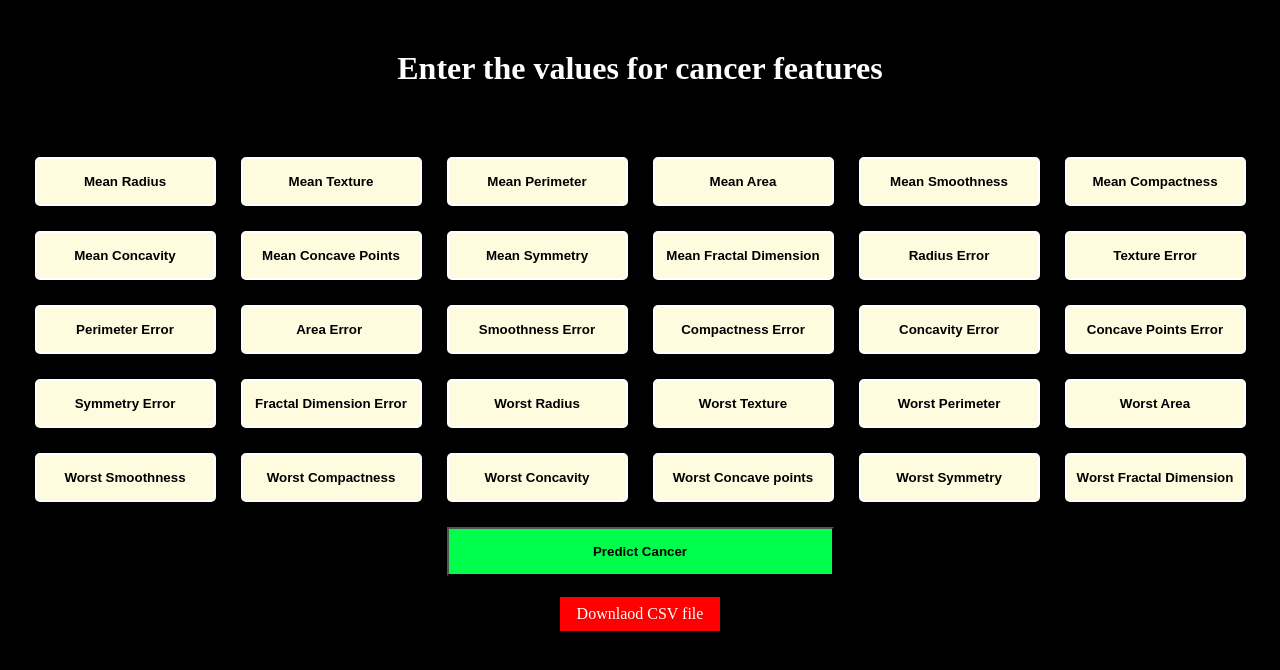
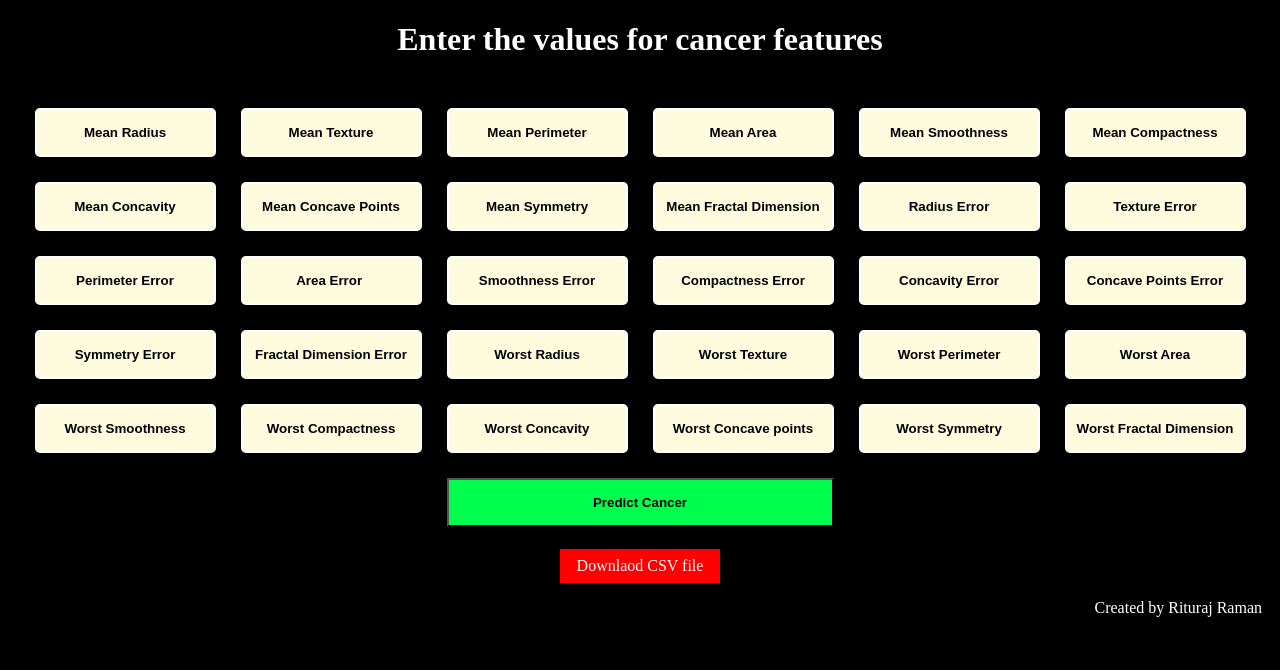
Before and after one commit to RITURAJRAMAN/Breast_Cancer_Detection_Project, a Flask app: page / in a window 1280 px wide. Shown: the top 670 px of the page. Run offline with Flask 2, Linux system fonts and the light colour scheme; parts of the project's set-up code (start-up, migrations or seed data) failed here and were passed over.

Commit message:
Update index.html

```diff
--- a/templates/index.html
+++ b/templates/index.html
@@ -12,7 +12,7 @@
         .heading {
             color: white;
             text-align: center;
-            margin: 50px 0 70px 0;
+            margin: 20px 0 50px 0;
         }
 
         .login form {
@@ -59,6 +59,11 @@
         .csv a {
             text-decoration: none;
             color: white;
+        }
+        .creator {
+            color: white;
+            text-align: end;
+            padding-right: 10px;
         }
     </style>
 </head>
@@ -180,6 +185,9 @@
 <div class="csv">
     <a href="../Model%20Training/breast_cancer.csv" download>Downlaod CSV file</a>
 </div>
+<div class="creator">
+    <p>Created by Rituraj Raman</p>
+</div>
 </body>
 
 </html>
```
